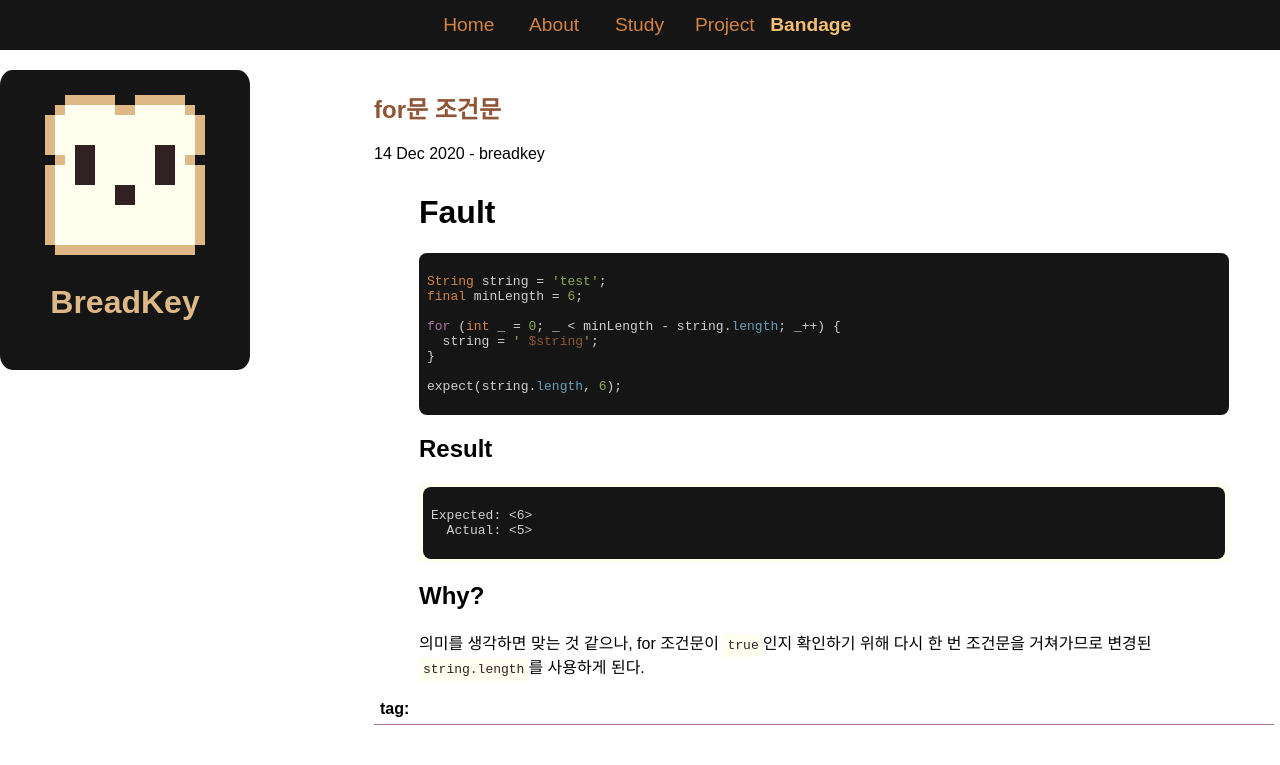
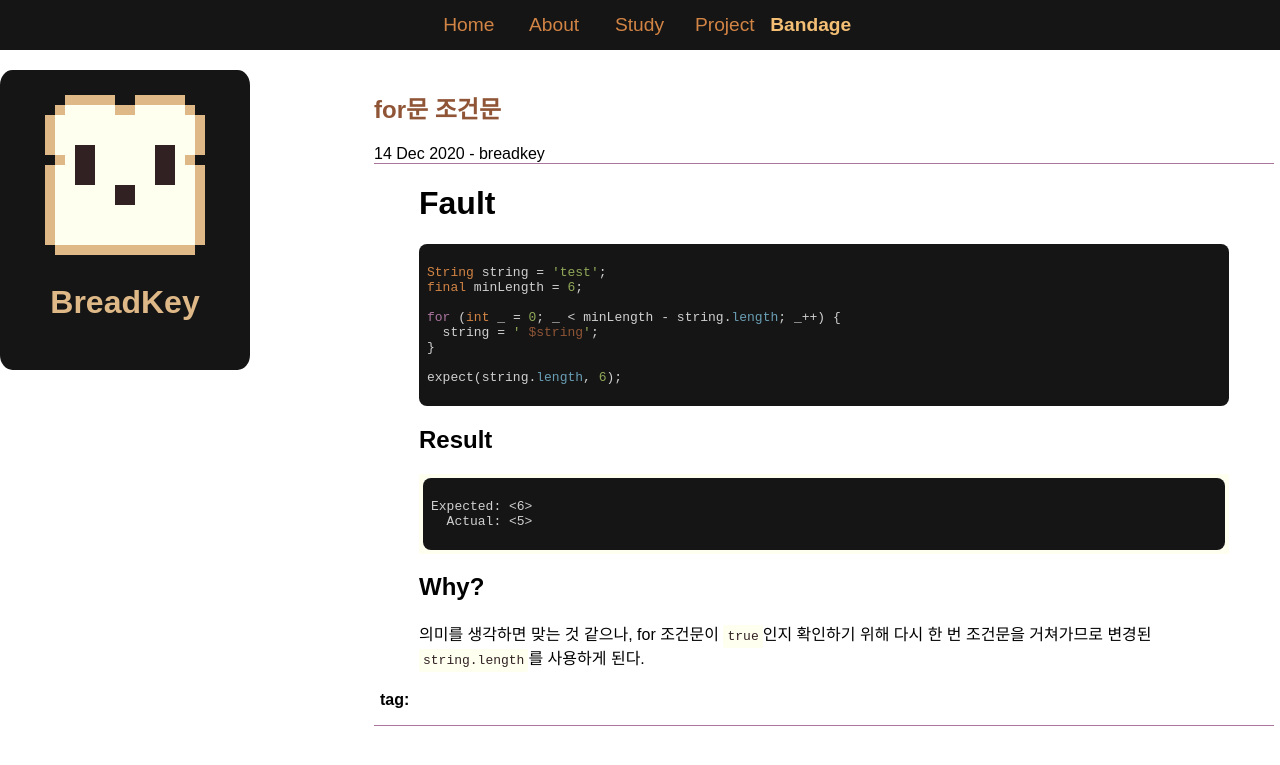
Before and after one commit to BreadKey/breadkey.github.io, a Jekyll site: the page built from bandage.html, in a window 1280 px wide. Shown: the top 765 px of the page. Built offline with Jekyll 4.4.1, drawn with Linux system fonts in a browser that asks for light colours.

Commit message:
add title divider in summary

```diff
--- a/_includes/post_summary.html
+++ b/_includes/post_summary.html
@@ -1,8 +1,8 @@
-<div class="post-summary style" style="border-bottom: 1px solid #aa759f;">
+<div class="post-summary" style="padding-bottom: 10px; border-bottom: 1px solid #aa759f;">
 	<a id="post-title-link" href="{{ post.url }}">
 		<h2>{{ post.title }}</h2>
 	</a>
-	<p id = "post-date" style="padding-bottom: 10px;">{{ post.date | date_to_string }} - {{ post.author }}</p>
+	<p id = "post-date" style="border-bottom: 1px solid #aa759f;">{{ post.date | date_to_string }} - {{ post.author }}</p>
 	<div style="width: 90%; margin-left: auto; margin-right: auto;">{{ post.excerpt }}</div>
 	{% include post_tag.html %}
 </div>
```
